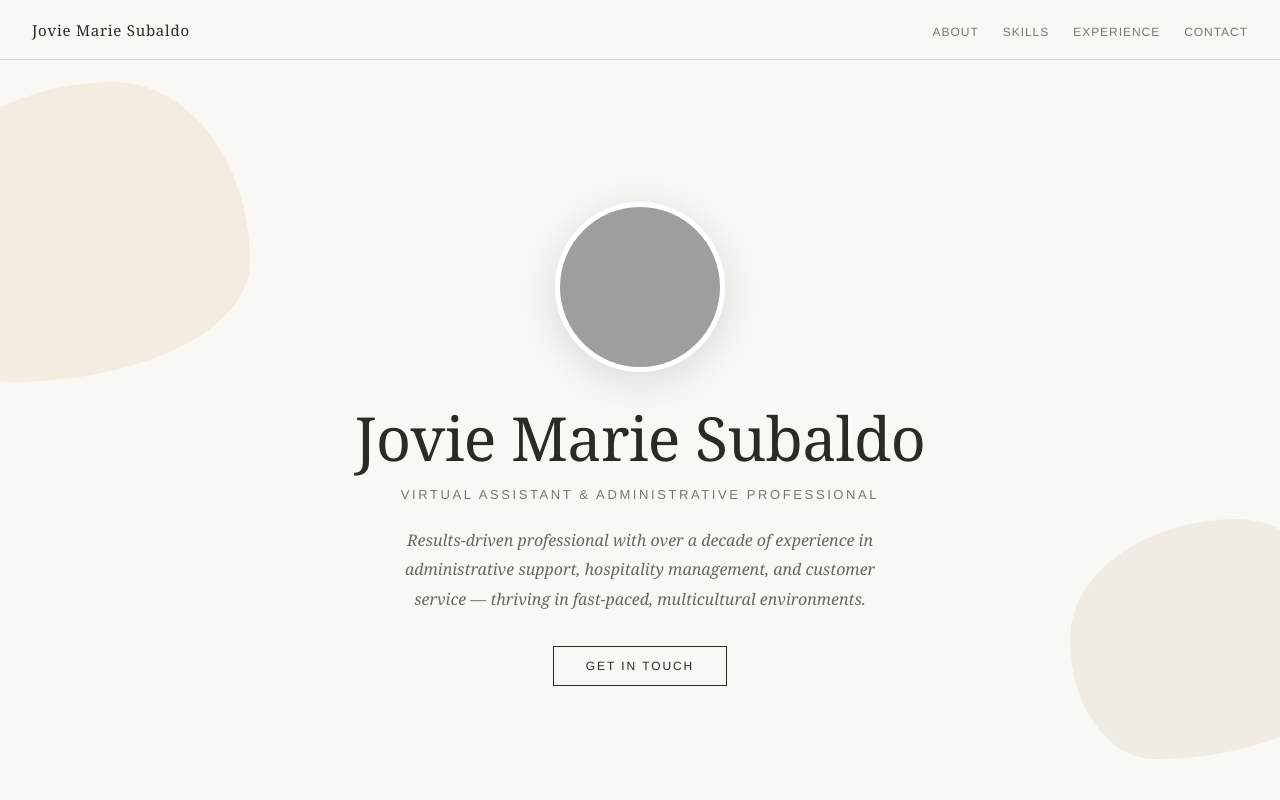
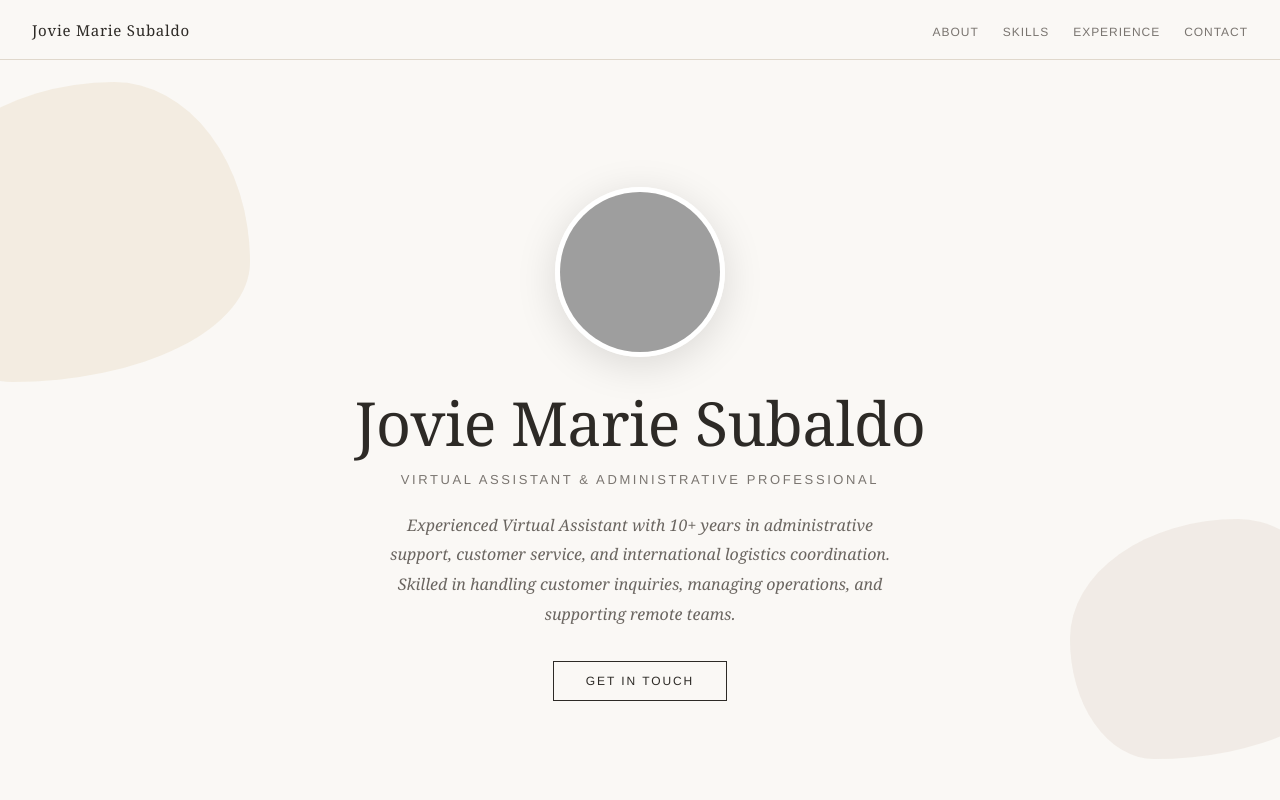
Before and after one commit to joviemarie-s/joviemarie-s.github.io, a plain HTML site: page index.html in a window 1280 px wide. Shown: the top 800 px of the page. Drawn offline with Linux system fonts and the light colour scheme; grey boxes are pictures that could not be loaded.

Commit message:
Update index.html

```diff
--- a/index.html
+++ b/index.html
@@ -178,7 +178,7 @@
     />
     <h1 class="hero-name">Jovie Marie Subaldo</h1>
     <p class="hero-title">Virtual Assistant &amp; Administrative Professional</p>
-    <p class="hero-summary">Results-driven professional with over a decade of experience in administrative support, hospitality management, and customer service — thriving in fast-paced, multicultural environments.</p>
+    <p class="hero-summary">Experienced Virtual Assistant with 10+ years in administrative support, customer service, and international logistics coordination. Skilled in handling customer inquiries, managing operations, and supporting remote teams.</p>
     <a href="#contact" class="hero-cta">Get in touch</a>
   </div>
 </div>
```
